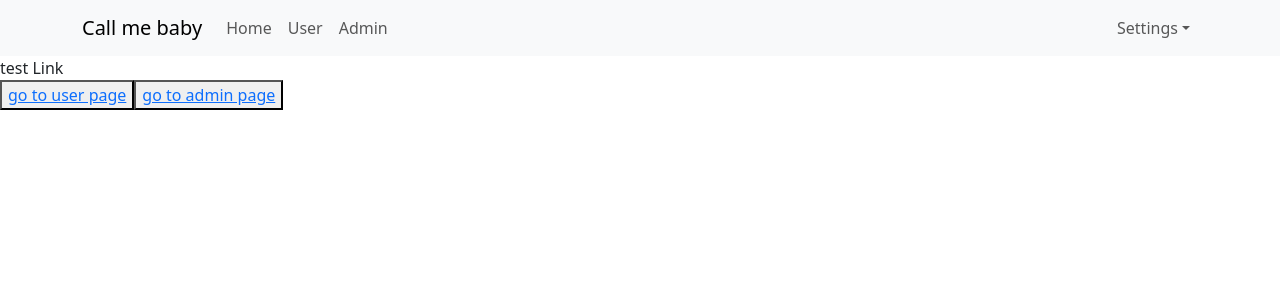
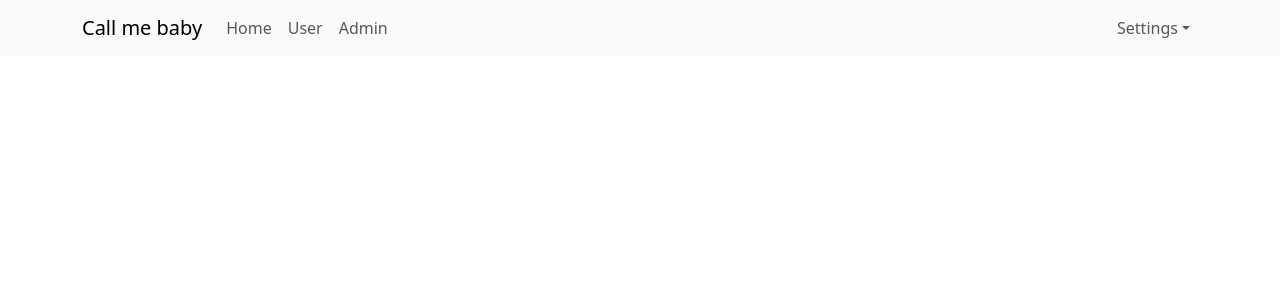
Before and after one commit to dduc6/reactjs, a React (Create React App) app: page / in a window 1280 px wide. Shown: the top 300 px of the page. Built offline with nearby package versions, Linux system fonts and the light colour scheme.

Commit message:
Outlet React router dom

```diff
--- a/src/App.js
+++ b/src/App.js
@@ -1,23 +1,24 @@
 import React from 'react';
 import Header from './component/Header/Header';
 import './App.scss';
-import { Link } from 'react-router-dom';
+import { Outlet, Link } from 'react-router-dom';
+
 
 const App = () => {
   return (
     <div className="app-container">
-      <Header />
-      <div>
-        test Link
-        <div>
-          <button>
-            <Link to="/users">go to user page</Link>
-          </button>
-          <button>
-            <Link to="/admins">go to admin page</Link>
-          </button>
-        </div>
+      <div className='header-container'>
+            <Header />
       </div>
+      <div className='main-container'>
+       <div className='sidenav-container'>
+
+      </div>
+      <div className='app-content'>
+        <Outlet />
+      </div>
+      </div>
+
     </div>
   );
 };
--- a/src/index.js
+++ b/src/index.js
@@ -19,9 +19,10 @@
     {/* <React.StrictMode> */}
      <BrowserRouter>
       <Routes>
-        <Route path="/" element={<App />} />
-        <Route path="/users" element={<User />} />
+        <Route path="/" element={<App />} >
+          <Route path="/users" element={<User />} />
         <Route path="/admins" element={<Admin />} />
+        </Route>
       </Routes>
     </BrowserRouter>
     {/* </React.StrictMode> */}
```
